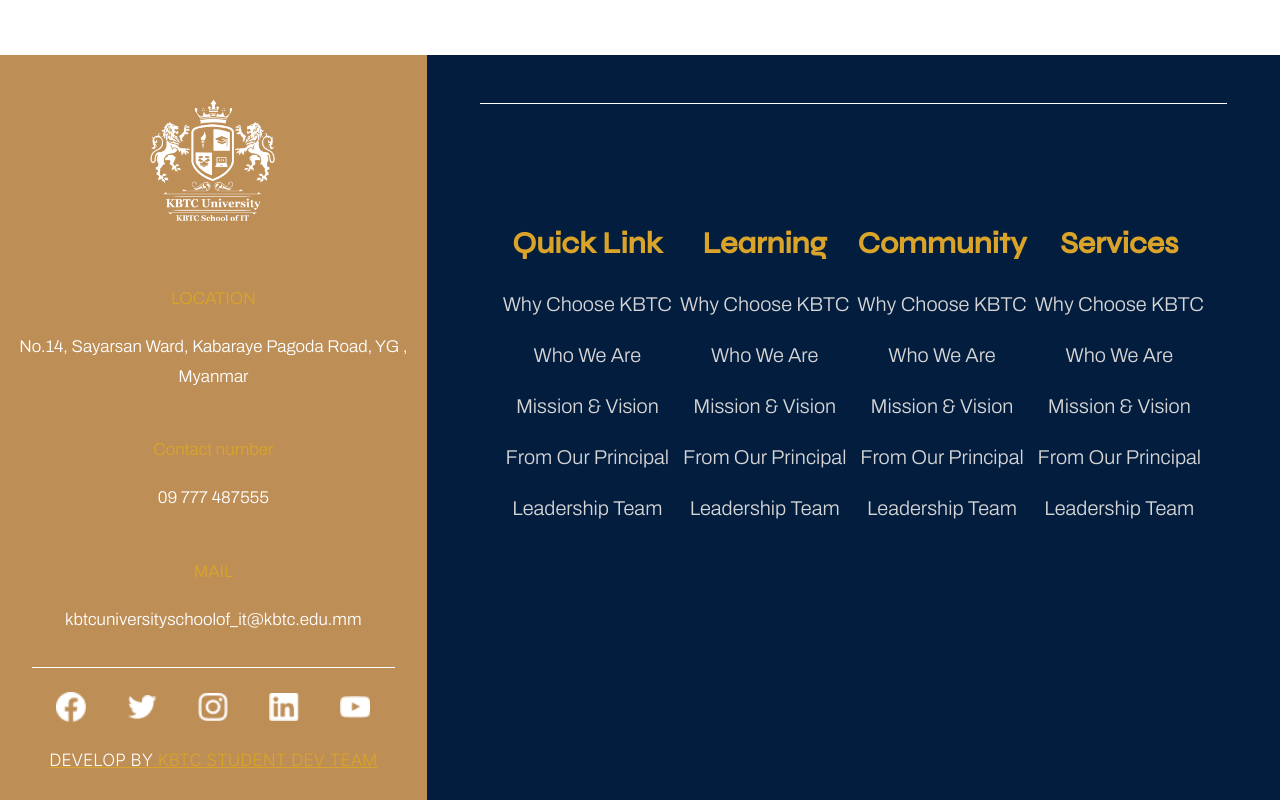
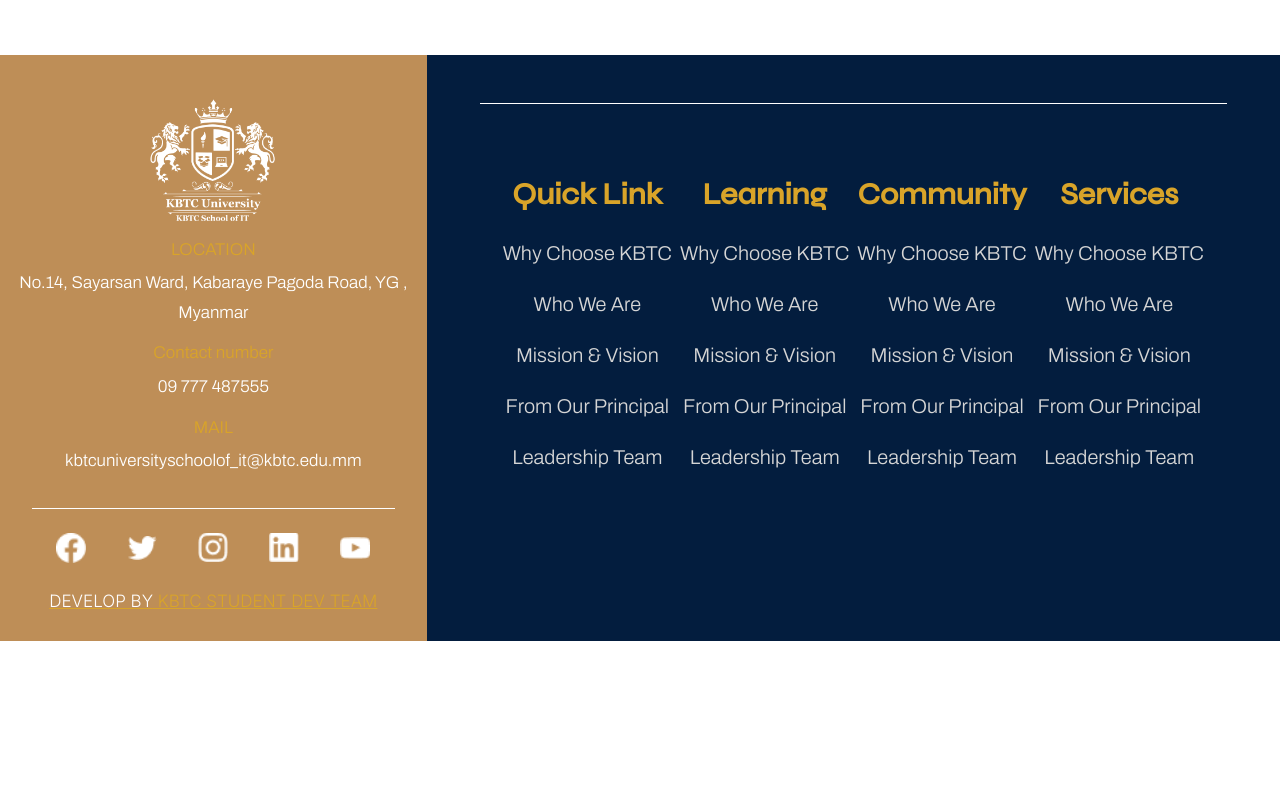
Before and after one commit to MyoHsat27/kbtc-project, a Vue app: page /about-us in a window 1280 px wide. Shown: the part 1643-2443 px from the top of the page. After the commit the page ends 2284 px from the top, so only its background shows below. Built offline with nearby package versions, Linux system fonts and the light colour scheme; the HTML template or start-up script is replaced by a standard one.

Commit message:
final finishing

```diff
--- a/src/App.vue
+++ b/src/App.vue
@@ -12,14 +12,7 @@
 
 @import url('https://fonts.googleapis.com/css?family=Poppins:400');
 
-html {font-size: 100%;}
+
 body{background: white; font-family: 'Poppins', sans-serif;  font-weight: 400;  line-height: 1.75;  color: #000000;padding:0;margin:0;overflow-x: hidden ;}
-p {margin-bottom: 1rem;}
-h1, h2, h3, h4, h5 {  margin: 3rem 0 1.38rem;  font-family: 'Poppins', sans-serif;  font-weight: 400;  line-height: 1.3;}
-h1 {  margin-top: 0;  font-size: 3.052rem;}
-h2 {font-size: 2.441rem;}
-h3 {font-size: 1.953rem;}
-h4 {font-size: 1.563rem;}
-h5 {font-size: 1.25rem;}
-small, .text_small {font-size: 0.8rem;}
+
 </style>
```
